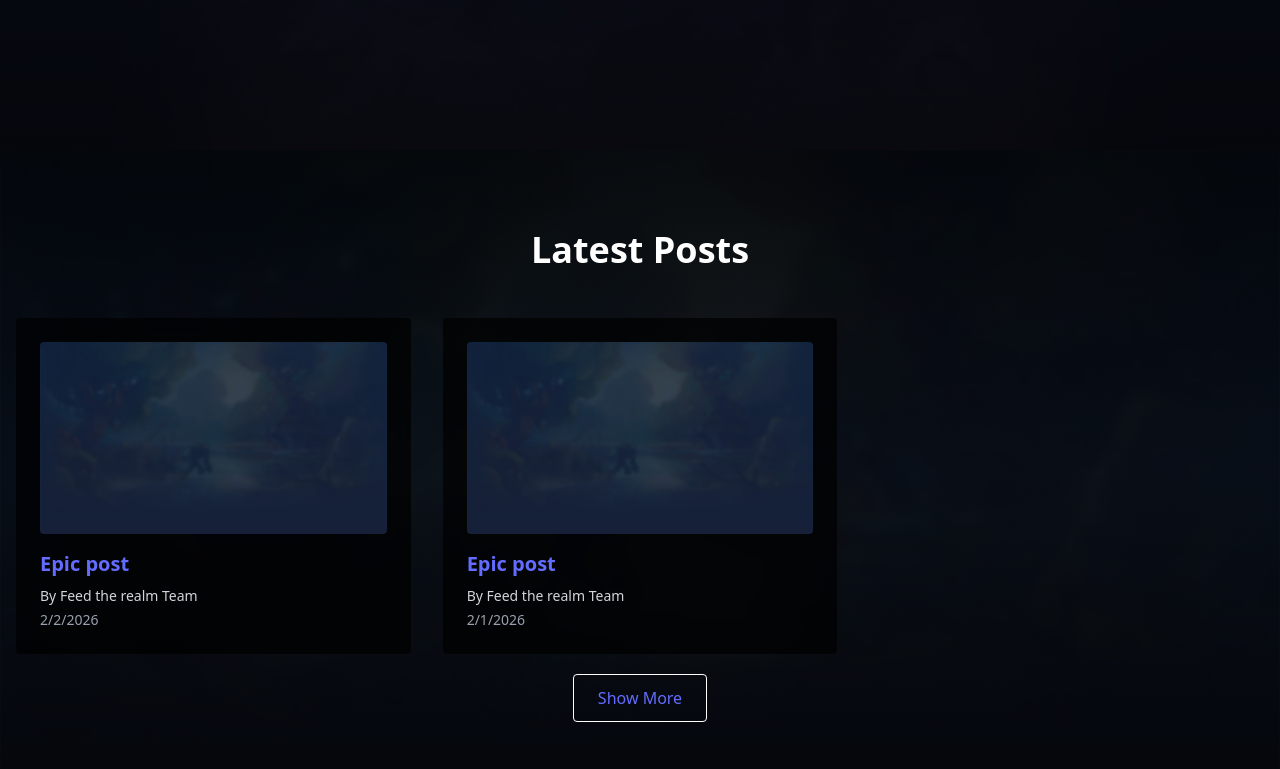
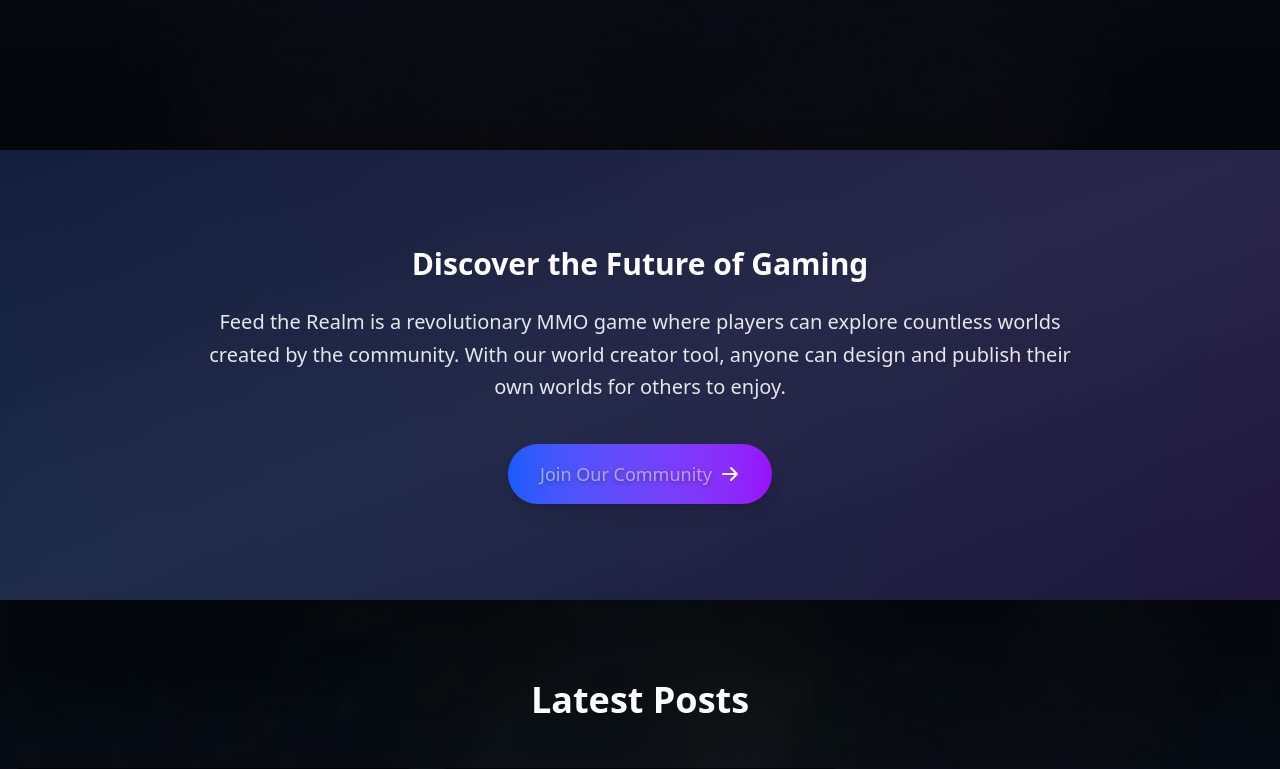
Before and after one commit to FeedTheRealm-org/landing-page, a React (Vite) app: page /#/ in a window 1280 px wide. Shown: the part 722-1491 px from the top of the page. Built offline with nearby package versions, Linux system fonts and the light colour scheme.

Commit message:
feat: add descrip in homepage and link to discord community

```diff
--- a/src/pages/About.tsx
+++ b/src/pages/About.tsx
@@ -4,6 +4,7 @@
 function About() {
   const [background, setBackground] = useState<string>('');
   const [teamMembers, setTeamMembers] = useState<any[]>([]);
+  const [description, setDescription] = useState<string>('');
 
   useEffect(() => {
     const loadBackground = async () => {
@@ -39,8 +40,15 @@
       setTeamMembers(members);
     };
 
+    const loadDescription = async () => {
+      const metadataModule = await import('/data/metadata.yaml?raw');
+      const metadata = yaml.load(metadataModule.default) as { description: string };
+      setDescription(metadata.description);
+    };
+
     loadBackground();
     loadTeam();
+    loadDescription();
   }, []);
 
   return (
@@ -49,7 +57,7 @@
       <div className="container mx-auto px-4 py-20 relative z-10 text-white">
         <h1 className="text-3xl md:text-5xl font-bold mb-8 text-center">About Feed the Realm</h1>
         <p className="text-base md:text-lg max-w-3xl mx-auto text-center">
-          Feed the Realm is a revolutionary MMO game where players can explore countless worlds created by the community. With our world creator tool, anyone can design and publish their own worlds for others to enjoy.
+          {description}
         </p>
 
         {/* Team Section */}
--- a/src/pages/Home.tsx
+++ b/src/pages/Home.tsx
@@ -11,9 +11,10 @@
     const [backgroundUpper, setBackgroundUpper] = useState<string>('');
     const [backgroundLower, setBackgroundLower] = useState<string>('');
     const [showPopup, setShowPopup] = useState<boolean>(false);
+    const [description, setDescription] = useState<string>('');
+    const [discordLink, setDiscordLink] = useState<string>('');
 
     useEffect(() => {
-        // Load posts
         const loadPosts = async () => {
             const postModules = import.meta.glob('/data/blog-page/**/metadata.yaml', { query: '?raw', import: 'default' });
             const postList = [];
@@ -85,10 +86,19 @@
             setBackgroundLower(lowerModule.default);
         };
 
+        // Load metadata
+        const loadMetadata = async () => {
+            const metadataModule = await import('/data/metadata.yaml?raw');
+            const metadata = yaml.load(metadataModule.default) as { description: string; socials: { discord: string } };
+            setDescription(metadata.description);
+            setDiscordLink(metadata.socials.discord);
+        };
+
         loadPosts();
         loadVideos();
         loadImages();
         loadBackgrounds();
+        loadMetadata();
     }, []);
 
     return (
@@ -105,6 +115,45 @@
                     <div className="flex flex-col sm:flex-row gap-4 justify-center">
                         <button onClick={() => setShowPopup(true)} className="bg-blue-600 hover:bg-blue-700 px-6 py-3 rounded-lg text-lg font-semibold transition">Download Player</button>
                         <button onClick={() => setShowPopup(true)} className="bg-green-600 hover:bg-green-700 px-6 py-3 rounded-lg text-lg font-semibold transition">Download Creator</button>
+                    </div>
+                </div>
+            </section>
+
+            {/* Game Description */}
+            <section className="py-24 bg-gradient-to-br from-gray-900 via-gray-800 to-gray-900 relative overflow-hidden">
+                <div className="absolute inset-0 bg-gradient-to-r from-blue-900/20 to-purple-900/20"></div>
+                <div className="container mx-auto px-4 text-center relative z-10">
+                    <div className="max-w-4xl mx-auto">
+                        <h3 className="text-2xl md:text-3xl font-bold text-white mb-6">
+                            Discover the Future of Gaming
+                        </h3>
+                        <p className="text-lg md:text-xl mb-10 text-gray-200 leading-relaxed">
+                            {description}
+                        </p>
+                        <a
+                            href={discordLink}
+                            target="_blank"
+                            rel="noopener noreferrer"
+                            className="group inline-flex items-center px-8 py-4
+                                bg-gradient-to-r from-blue-600 to-purple-600
+                                hover:from-blue-700 hover:to-purple-700
+                                text-white font-extrabold text-lg
+                                rounded-full
+                                transition-all duration-300
+                                transform hover:scale-105
+                                shadow-lg hover:shadow-2xl
+                                [text-shadow:0_2px_4px_rgba(0,0,0,0.6)]"
+                        >
+                            <span className='text-white opacity-50 group-hover:opacity-100 transition-opacity'>Join Our Community</span>
+                            <svg className="ml-2 w-5 h-5 text-white" fill="currentColor" viewBox="0 0 20 20">
+                                <path
+                                    fillRule="evenodd"
+                                    d="M10.293 3.293a1 1 0 011.414 0l6 6a1 1 0 010 1.414l-6 6a1 1 0 01-1.414-1.414L14.586 11H3a1 1 0 110-2h11.586l-4.293-4.293a1 1 0 010-1.414z"
+                                    clipRule="evenodd"
+                                />
+                            </svg>
+                        </a>
+
                     </div>
                 </div>
             </section>
```
